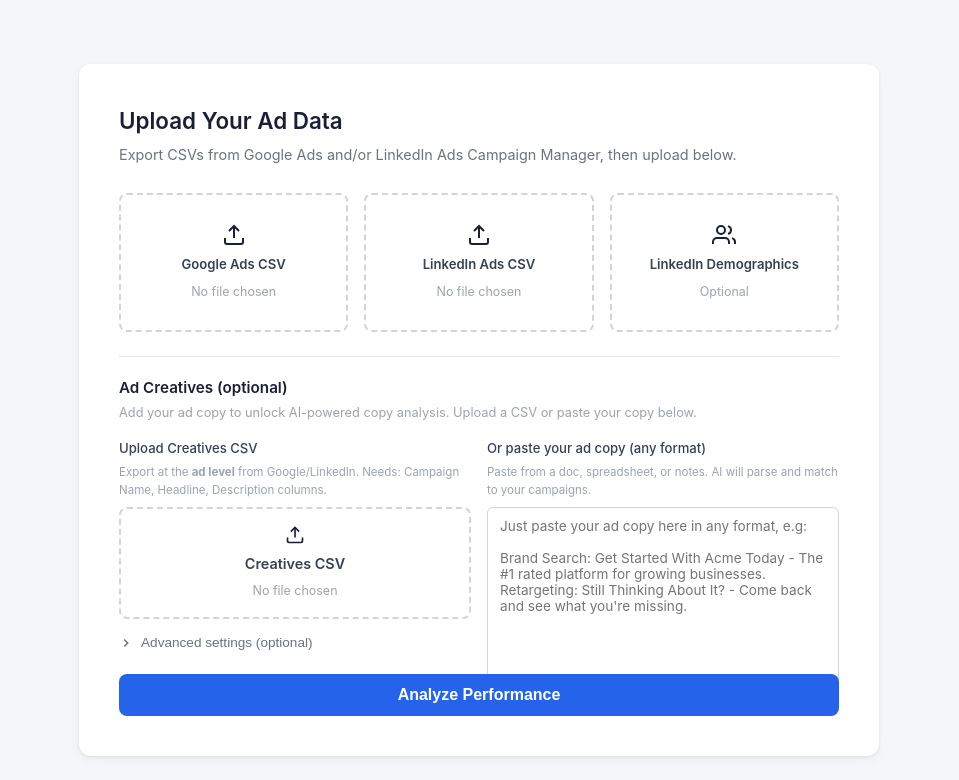
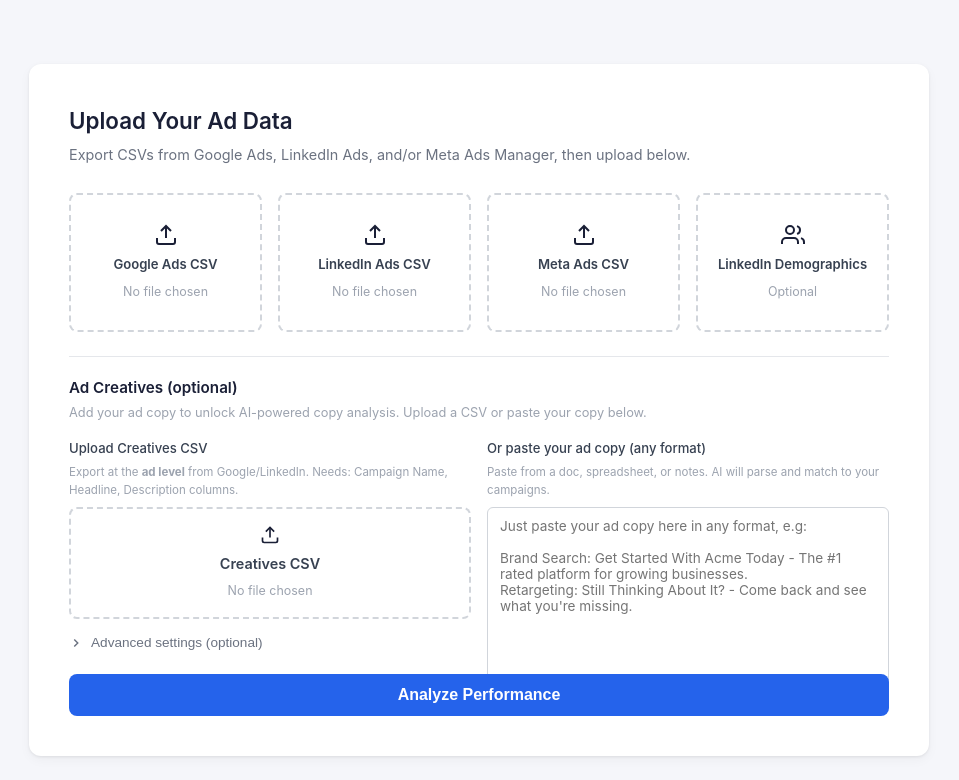
Before and after one commit to barborastuchlax/paid-marketing-dashboard, a FastAPI app: page / in a window 1280 px wide. Shown: the part 60-840 px from the top of the page, without its empty margins (161-1120 px from the left). Run offline with FastAPI, Linux system fonts and the light colour scheme.

Commit message:
Update index.html with Meta Ads frontend support

```diff
--- a/templates/index.html
+++ b/templates/index.html
@@ -87,6 +87,9 @@ main {
 .file-inputs-3 {
     grid-template-columns: 1fr 1fr 1fr;
 }
+.file-inputs-4 {
+    grid-template-columns: 1fr 1fr 1fr 1fr;
+}
 .file-drop-zone-small {
     padding: 20px 12px;
 }
@@ -94,7 +97,7 @@ main {
     font-size: 0.82rem;
 }
 .upload-card {
-    max-width: 800px;
+    max-width: 900px;
 }
 .file-drop-zone {
     border: 2px dashed #d1d5db;
@@ -662,6 +665,7 @@ tbody tr:hover { background: #f0f4ff; }
 }
 .channel-tag.google { background: #fef3c7; color: #92400e; }
 .channel-tag.linkedin { background: #dbeafe; color: #1e40af; }
+.channel-tag.meta { background: #ede9fe; color: #5b21b6; }
 
 /* ===== Funnel ===== */
 .funnel-card {
@@ -813,7 +817,7 @@ tbody tr:hover { background: #f0f4ff; }
     }
 }
 @media (max-width: 768px) {
-    .file-inputs, .file-inputs-3, .extra-inputs, .chart-row, .demo-grid, .insight-row, .copy-input-section > div[style*="grid-template-columns"] { grid-template-columns: 1fr; }
+    .file-inputs, .file-inputs-3, .file-inputs-4, .extra-inputs, .chart-row, .demo-grid, .insight-row, .copy-input-section > div[style*="grid-template-columns"] { grid-template-columns: 1fr; }
     .copy-input-section div[style*="grid-template-columns"] { grid-template-columns: 1fr !important; }
     .kpi-row { grid-template-columns: repeat(2, 1fr); }
     .upload-card { padding: 24px; }
@@ -843,10 +847,10 @@ tbody tr:hover { background: #f0f4ff; }
         <section id="upload-section" class="upload-section">
             <div class="upload-card">
                 <h2>Upload Your Ad Data</h2>
-                <p class="upload-desc">Export CSVs from Google Ads and/or LinkedIn Ads Campaign Manager, then upload below.</p>
+                <p class="upload-desc">Export CSVs from Google Ads, LinkedIn Ads, and/or Meta Ads Manager, then upload below.</p>
 
                 <form id="upload-form">
-                    <div class="file-inputs file-inputs-3">
+                    <div class="file-inputs file-inputs-4">
                         <div class="file-input-group">
                             <label for="google-csv">
                                 <div class="file-drop-zone file-drop-zone-small" id="google-drop">
@@ -868,6 +872,16 @@ tbody tr:hover { background: #f0f4ff; }
                             </label>
                         </div>
                         <div class="file-input-group">
+                            <label for="meta-csv">
+                                <div class="file-drop-zone file-drop-zone-small" id="meta-drop">
+                                    <svg width="24" height="24" viewBox="0 0 24 24" fill="none" stroke="currentColor" stroke-width="2"><path d="M21 15v4a2 2 0 0 1-2 2H5a2 2 0 0 1-2-2v-4"/><polyline points="17 8 12 3 7 8"/><line x1="12" y1="3" x2="12" y2="15"/></svg>
+                                    <span class="file-label">Meta Ads CSV</span>
+                                    <span class="file-name" id="meta-file-name">No file chosen</span>
+                                </div>
+                                <input type="file" id="meta-csv" accept=".csv" hidden>
+                            </label>
+                        </div>
+                        <div class="file-input-group">
                             <label for="demographics-csv">
                                 <div class="file-drop-zone file-drop-zone-small" id="demographics-drop">
                                     <svg width="24" height="24" viewBox="0 0 24 24" fill="none" stroke="currentColor" stroke-width="2"><path d="M17 21v-2a4 4 0 0 0-4-4H5a4 4 0 0 0-4 4v2"/><circle cx="9" cy="7" r="4"/><path d="M23 21v-2a4 4 0 0 0-3-3.87"/><path d="M16 3.13a4 4 0 0 1 0 7.75"/></svg>
@@ -980,10 +994,20 @@ function fmtPctRaw(n) {
     return n.toFixed(2) + '%';
 }
 function channelLabel(ch) {
-    return ch === 'google_ads' ? 'Google Ads' : ch === 'linkedin_ads' ? 'LinkedIn Ads' : ch;
+    if (ch === 'google_ads') return 'Google Ads';
+    if (ch === 'linkedin_ads') return 'LinkedIn Ads';
+    if (ch === 'meta_ads') return 'Meta Ads';
+    return ch;
 }
 function channelTagClass(ch) {
-    return ch === 'google_ads' ? 'google' : 'linkedin';
+    if (ch === 'google_ads') return 'google';
+    if (ch === 'meta_ads') return 'meta';
+    return 'linkedin';
+}
+function channelColor(ch) {
+    if (ch === 'google_ads') return COLORS.google;
+    if (ch === 'meta_ads') return COLORS.meta;
+    return COLORS.linkedin;
 }
 function gradeClass(grade) {
     if (!grade || grade === 'N/A') return 'grade-na';
@@ -1004,6 +1028,7 @@ document.addEventListener('DOMContentLoaded', () => {
     const form = document.getElementById('upload-form');
     const googleInput = document.getElementById('google-csv');
     const linkedinInput = document.getElementById('linkedin-csv');
+    const metaInput = document.getElementById('meta-csv');
     const demographicsInput = document.getElementById('demographics-csv');
     const creativesInput = document.getElementById('creatives-csv');
 
@@ -1020,11 +1045,12 @@ document.addEventListener('DOMContentLoaded', () => {
     // File input change handlers
     googleInput.addEventListener('change', () => updateFileLabel(googleInput, 'google-file-name', 'google-drop'));
     linkedinInput.addEventListener('change', () => updateFileLabel(linkedinInput, 'linkedin-file-name', 'linkedin-drop'));
+    metaInput.addEventListener('change', () => updateFileLabel(metaInput, 'meta-file-name', 'meta-drop'));
     demographicsInput.addEventListener('change', () => updateFileLabel(demographicsInput, 'demographics-file-name', 'demographics-drop'));
     creativesInput.addEventListener('change', () => updateFileLabel(creativesInput, 'creatives-file-name', 'creatives-drop'));
 
     // Drag and drop
-    [['google-drop', googleInput], ['linkedin-drop', linkedinInput], ['demographics-drop', demographicsInput], ['creatives-drop', creativesInput]].forEach(([id, input]) => {
+    [['google-drop', googleInput], ['linkedin-drop', linkedinInput], ['meta-drop', metaInput], ['demographics-drop', demographicsInput], ['creatives-drop', creativesInput]].forEach(([id, input]) => {
         const zone = document.getElementById(id);
         zone.addEventListener('dragover', e => { e.preventDefault(); zone.classList.add('dragover'); });
         zone.addEventListener('dragleave', () => zone.classList.remove('dragover'));
@@ -1047,8 +1073,9 @@ document.addEventListener('DOMContentLoaded', () => {
 
         const googleFile = googleInput.files[0];
         const linkedinFile = linkedinInput.files[0];
-
-        if (!googleFile && !linkedinFile) {
+        const metaFile = metaInput.files[0];
+
+        if (!googleFile && !linkedinFile && !metaFile) {
             errEl.textContent = 'Please upload at least one CSV file.';
             errEl.classList.remove('hidden');
             return;
@@ -1065,6 +1092,7 @@ document.addEventListener('DOMContentLoaded', () => {
         const formData = new FormData();
         if (googleFile) formData.append('google_ads_csv', googleFile);
         if (linkedinFile) formData.append('linkedin_ads_csv', linkedinFile);
+        if (metaFile) formData.append('meta_ads_csv', metaFile);
         if (demographicsFile) formData.append('linkedin_demographics_csv', demographicsFile);
         if (creativesFile) formData.append('creatives_csv', creativesFile);
         formData.append('avg_customer_ltv', document.getElementById('ltv-input').value || '0');
@@ -1150,6 +1178,7 @@ Chart.defaults.color = '#6b7280';
 const COLORS = {
     google: '#f59e0b',
     linkedin: '#3b82f6',
+    meta: '#8b5cf6',
     palette: ['#2563eb', '#f59e0b', '#059669', '#8b5cf6', '#ec4899', '#14b8a6', '#f97316', '#6366f1'],
 };
 
@@ -1360,7 +1389,7 @@ function renderDashboard(data) {
             }
         }));
 
-        const chColors = Object.keys(data.by_channel).map(ch => ch === 'google_ads' ? COLORS.google : COLORS.linkedin);
+        const chColors = Object.keys(data.by_channel).map(ch => channelColor(ch));
         chartInstances.push(new Chart(document.getElementById('chart-spend-dist'), {
             type: 'doughnut',
             data: {
@@ -1379,7 +1408,7 @@ function renderDashboard(data) {
         // CPA chart
         const campaignsWithConv = campaigns.filter(c => c.conversions > 0);
         const cpaSorted = [...campaignsWithConv].sort((a, b) => b.cpa - a.cpa);
-        const cpaColors = cpaSorted.map(c => c.channel === 'google_ads' ? COLORS.google : COLORS.linkedin);
+        const cpaColors = cpaSorted.map(c => channelColor(c.channel));
 
         chartInstances.push(new Chart(document.getElementById('chart-cpa-campaign'), {
             type: 'bar',
@@ -1392,7 +1421,7 @@ function renderDashboard(data) {
 
         // CTR chart
         const ctrSorted = [...campaigns].sort((a, b) => b.ctr - a.ctr);
-        const ctrColors = ctrSorted.map(c => c.channel === 'google_ads' ? COLORS.google : COLORS.linkedin);
+        const ctrColors = ctrSorted.map(c => channelColor(c.channel));
 
         chartInstances.push(new Chart(document.getElementById('chart-ctr-campaign'), {
             type: 'bar',
```
